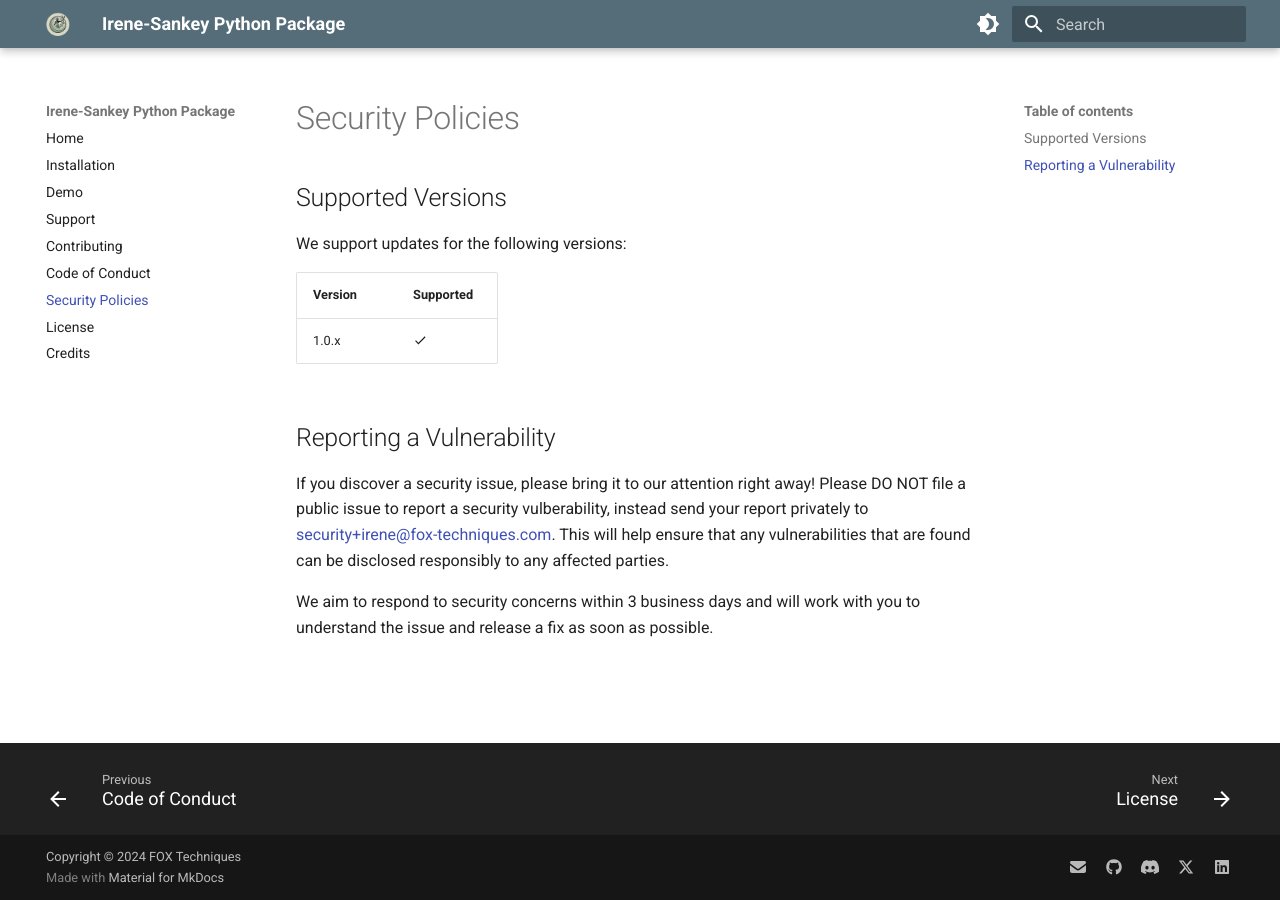
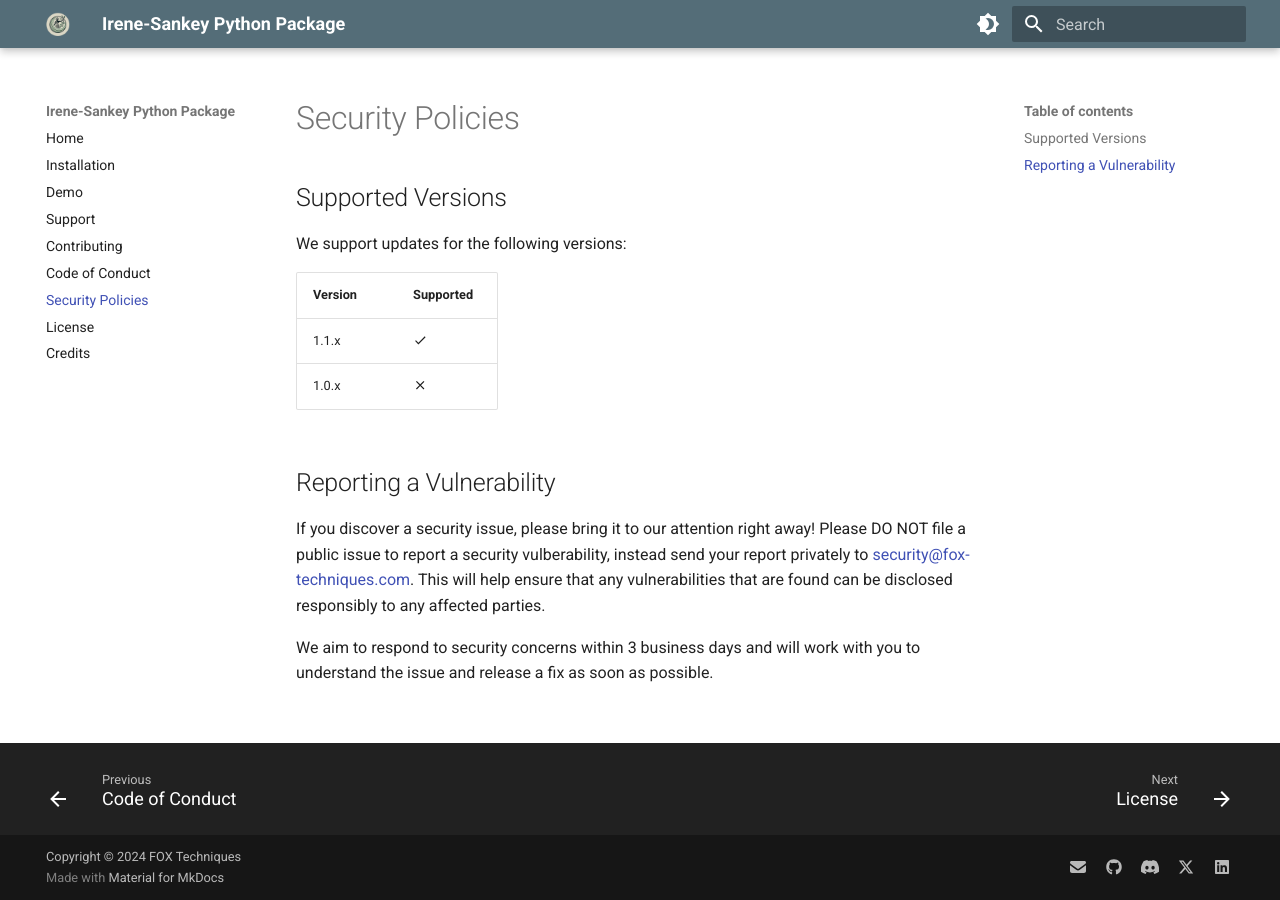
Before and after one commit to fox-techniques/irene-sankey, an MkDocs documentation site: the page built from docs/SECURITY.md, in a window 1280 px wide. Built offline with MkDocs 1.6.1 and Material for MkDocs 9.7.7, drawn with Linux system fonts in a browser that asks for light colours.

Commit message:
Update contact information and license details: change copyright holder to FOX Techniques, update author email, and modify security contact email.

```diff
--- a/docs/SECURITY.md
+++ b/docs/SECURITY.md
@@ -6,11 +6,12 @@
 
 | Version | Supported            |
 | ------- | -------------------- |
-| 1.0.x   | :material-check:     |
+| 1.1.x   | :material-check:     |
+| 1.0.x   | :material-close:     |
 
 
 ## Reporting a Vulnerability
 
-If you discover a security issue, please bring it to our attention right away! Please DO NOT file a public issue to report a security vulberability, instead send your report privately to [security+irene@fox-techniques.com](mailto:security+irene@fox-techniques.com). This will help ensure that any vulnerabilities that are found can be disclosed responsibly to any affected parties.
+If you discover a security issue, please bring it to our attention right away! Please DO NOT file a public issue to report a security vulberability, instead send your report privately to [security@fox-techniques.com](mailto:security@fox-techniques.com). This will help ensure that any vulnerabilities that are found can be disclosed responsibly to any affected parties.
 
 We aim to respond to security concerns within 3 business days and will work with you to understand the issue and release a fix as soon as possible.
--- a/mkdocs.yml
+++ b/mkdocs.yml
@@ -42,7 +42,7 @@
 extra:
   social:
     - icon: fontawesome/solid/envelope
-      link: mailto:contact+irene@fox-techniques.com?subject=Inquiry%20about%20Irene-Sankey
+      link: mailto:contact@fox-techniques.com?subject=Inquiry%20about%20Irene-Sankey
     - icon: fontawesome/brands/github
       link: https://github.com/fox-techniques/irene-sankey
     - icon: fontawesome/brands/discord
--- a/pyproject.toml
+++ b/pyproject.toml
@@ -3,7 +3,7 @@
 name = "irene-sankey"
 version = "1.1.2"
 description = "A package for generating source-target pair and node map from pandas DataFrames for Sankey flow diagrams"
-authors = ["FOX Techniques <info+irene@fox-techniques.com>"]
+authors = ["FOX Techniques <ali.nabbi@fox-techniques.com>"]
 homepage = "https://github.com/fox-techniques/irene-sankey"
 license = "MIT"
 readme = "README.md"
--- a/setup.py
+++ b/setup.py
@@ -4,7 +4,7 @@
     name="irene-sankey",
     version="1.0.2",
     author="FOX Techniques",
-    author_email="info+irene@fox-techniques.com",
+    author_email="ali.nabbi@fox-techniques.com",
     description="A package for generating source-target pair and node map from pandas DataFrames for Sankey flow diagrams",
     long_description=open("README.md").read(),
     long_description_content_type="text/markdown",
```
Also changed, not shown: 2 other files.
